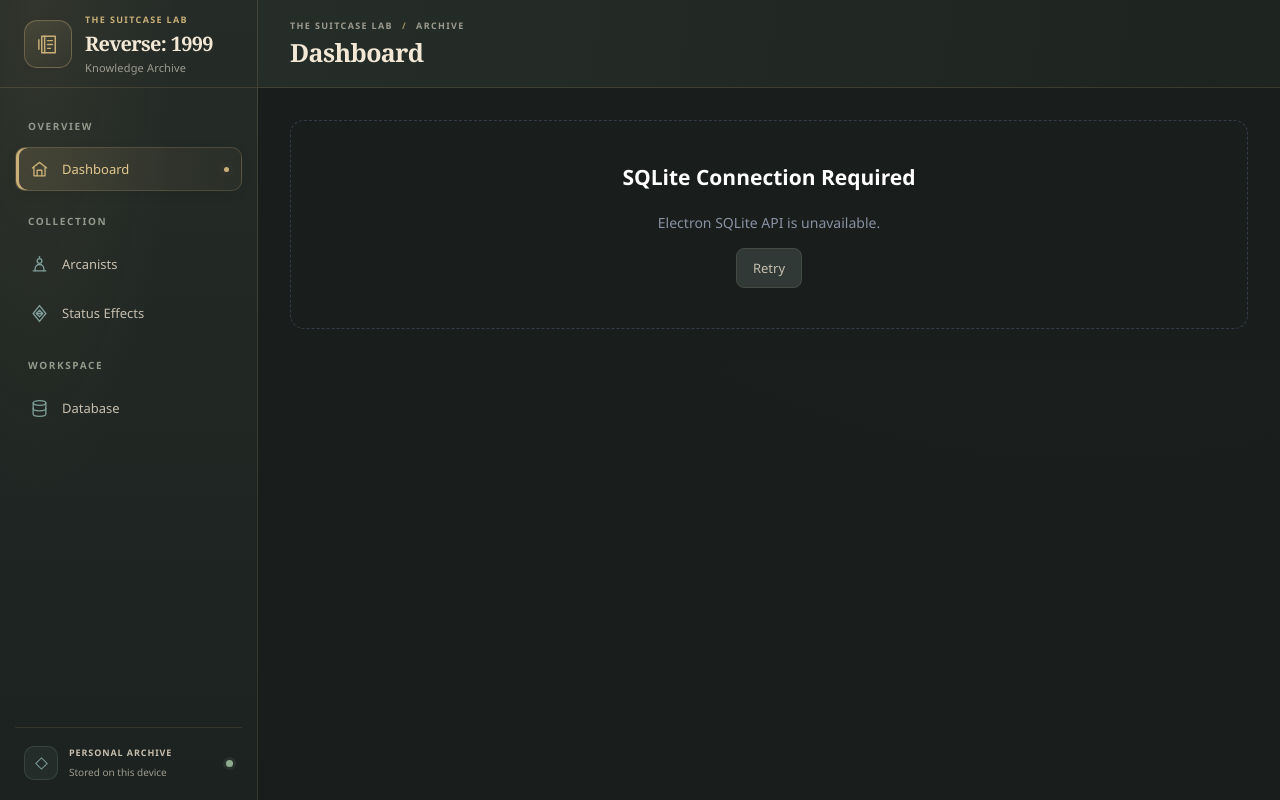
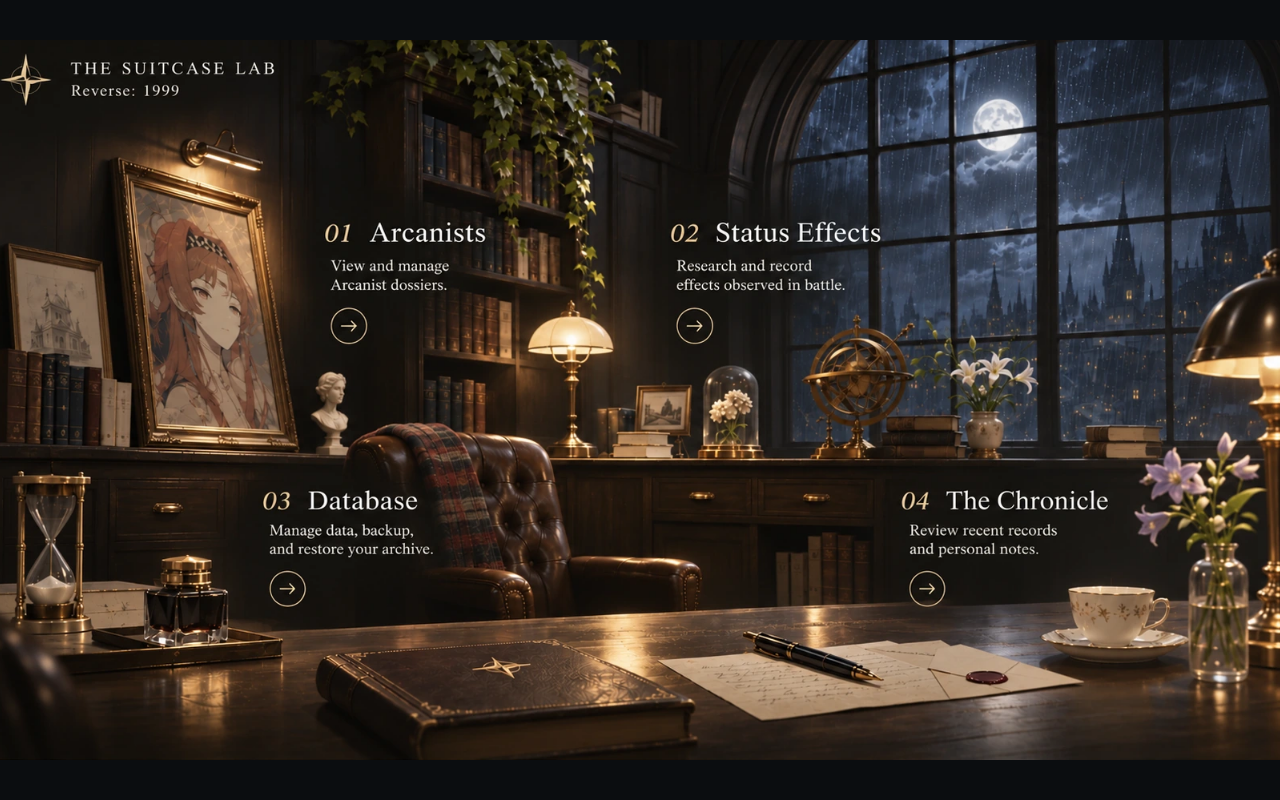
Before and after one commit to EuphoriaBot/the-suitcase-lab-projects, a React (Vite) app in the folder desktop/src/renderer/: page / in a window 1280 px wide. Built offline with nearby package versions, Linux system fonts and the light colour scheme.

Commit message:
Timekeeper's Room Navigation

```diff
--- /dev/null
+++ b/desktop/src/renderer/src/features/timekeeper/TimekeeperEntry.tsx
@@ -0,0 +1,32 @@
+import { useState, type JSX } from 'react'
+import App from '../../App'
+import TimekeeperRoom, { type RoomDestination } from './TimekeeperRoom'
+import './timekeeper-room.css'
+
+export default function TimekeeperEntry(): JSX.Element {
+  const [inRoom, setInRoom] = useState(true)
+
+  const enterArchive = (destination: RoomDestination): void => {
+    window.location.hash = destination
+    setInRoom(false)
+  }
+
+  if (inRoom) {
+    return <TimekeeperRoom onNavigate={enterArchive} />
+  }
+
+  return (
+    <div className="timekeeper-legacy-app">
+      <App />
+      <button
+        className="timekeeper-return"
+        type="button"
+        onClick={(): void => setInRoom(true)}
+        title="Return to the Timekeeper's Room"
+      >
+        <span aria-hidden="true">✦</span>
+        <span>The Room</span>
+      </button>
+    </div>
+  )
+}
--- /dev/null
+++ b/desktop/src/renderer/src/features/timekeeper/TimekeeperRoom.tsx
@@ -0,0 +1,57 @@
+import type { JSX } from 'react'
+
+export type RoomDestination = 'arcanists' | 'status-effects' | 'database' | 'dashboard'
+
+interface TimekeeperRoomProps {
+  onNavigate: (destination: RoomDestination) => void
+}
+
+interface RoomObject {
+  id: RoomDestination
+  label: string
+  position: string
+}
+
+const roomObjects: RoomObject[] = [
+  {
+    id: 'arcanists',
+    label: 'Open Arcanists',
+    position: 'arcanists'
+  },
+  {
+    id: 'status-effects',
+    label: 'Open Status Effects',
+    position: 'effects'
+  },
+  {
+    id: 'database',
+    label: 'Open Database',
+    position: 'database'
+  },
+  {
+    id: 'dashboard',
+    label: 'Open The Chronicle',
+    position: 'chronicle'
+  }
+]
+
+export default function TimekeeperRoom({ onNavigate }: TimekeeperRoomProps): JSX.Element {
+  return (
+    <main className="timekeeper-room" aria-label="The Timekeeper's Room">
+      <div className="timekeeper-room__canvas">
+        <nav className="timekeeper-room__objects" aria-label="Archive navigation">
+          {roomObjects.map((object) => (
+            <button
+              key={object.id}
+              type="button"
+              className={`timekeeper-room__object timekeeper-room__object--${object.position}`}
+              onClick={(): void => onNavigate(object.id)}
+              aria-label={object.label}
+              title={object.label}
+            />
+          ))}
+        </nav>
+      </div>
+    </main>
+  )
+}
--- /dev/null
+++ b/desktop/src/renderer/src/features/timekeeper/timekeeper-room.css
@@ -0,0 +1,163 @@
+.timekeeper-room {
+  position: relative;
+  width: 100%;
+  height: 100vh;
+  height: 100dvh;
+  overflow: hidden;
+  background: #0b0d10;
+}
+
+.timekeeper-room__canvas {
+  position: absolute;
+  top: 50%;
+  left: 50%;
+  width: min(100vw, calc(100dvh * 16 / 9));
+  height: min(100dvh, calc(100vw * 9 / 16));
+  aspect-ratio: 16 / 9;
+  transform: translate(-50%, -50%);
+  overflow: hidden;
+  background: url('../../assets/timekeeper/room-scene.webp') center center / cover no-repeat;
+}
+
+.timekeeper-room__objects {
+  position: absolute;
+  inset: 0;
+  z-index: 2;
+  pointer-events: none;
+}
+
+.timekeeper-room__object {
+  position: absolute;
+  display: block;
+  margin: 0;
+  padding: 0;
+  border: 0;
+  background: transparent;
+  cursor: pointer;
+  pointer-events: auto;
+  border-radius: 24px;
+  outline: none;
+}
+
+.timekeeper-room__object::before {
+  content: '';
+  position: absolute;
+  inset: -10px -14px -14px -14px;
+  border-radius: 28px;
+  background: radial-gradient(
+    ellipse at 28% 58%,
+    rgba(230, 197, 128, 0.08) 0%,
+    rgba(230, 197, 128, 0.04) 24%,
+    rgba(230, 197, 128, 0.015) 42%,
+    transparent 68%
+  );
+  opacity: 0;
+  transform: scale(0.985);
+  transition:
+    opacity 180ms ease,
+    transform 180ms ease;
+  pointer-events: none;
+}
+
+.timekeeper-room__object::after {
+  content: '';
+  position: absolute;
+  top: var(--glow-y);
+  left: var(--glow-x);
+  width: 66px;
+  height: 66px;
+  border-radius: 999px;
+  background: radial-gradient(
+    circle,
+    rgba(235, 206, 144, 0.22) 0%,
+    rgba(235, 206, 144, 0.1) 32%,
+    rgba(235, 206, 144, 0.03) 54%,
+    transparent 72%
+  );
+  transform: translate(-50%, -50%) scale(0.94);
+  opacity: 0;
+  transition:
+    opacity 180ms ease,
+    transform 180ms ease;
+  pointer-events: none;
+}
+
+.timekeeper-room__object:hover::before,
+.timekeeper-room__object:focus-visible::before {
+  opacity: 1;
+  transform: scale(1);
+}
+
+.timekeeper-room__object:hover::after,
+.timekeeper-room__object:focus-visible::after {
+  opacity: 1;
+  transform: translate(-50%, -50%) scale(1);
+}
+
+.timekeeper-room__object:focus-visible {
+  box-shadow: 0 0 0 2px rgba(233, 204, 144, 0.72);
+}
+
+.timekeeper-room__object--arcanists {
+  top: 22.8%;
+  left: 24.2%;
+  width: 16.2%;
+  height: 21%;
+  --glow-x: 19%;
+  --glow-y: 83%;
+}
+
+.timekeeper-room__object--effects {
+  top: 22.8%;
+  left: 50.3%;
+  width: 18%;
+  height: 21%;
+  --glow-x: 20%;
+  --glow-y: 83%;
+}
+
+.timekeeper-room__object--database {
+  top: 58.8%;
+  left: 19.3%;
+  width: 18.2%;
+  height: 20%;
+  --glow-x: 13%;
+  --glow-y: 82%;
+}
+
+.timekeeper-room__object--chronicle {
+  top: 59.3%;
+  left: 67.8%;
+  width: 19.5%;
+  height: 20.2%;
+  --glow-x: 19%;
+  --glow-y: 82%;
+}
+
+@media (max-width: 1200px) {
+  .timekeeper-room__object::after {
+    width: 58px;
+    height: 58px;
+  }
+}
+
+@media (max-width: 900px) {
+  .timekeeper-room__canvas {
+    width: 100vw;
+    height: calc(100vw * 9 / 16);
+    top: 50%;
+    transform: translate(-50%, -50%);
+  }
+
+  .timekeeper-room__object::after {
+    width: 52px;
+    height: 52px;
+  }
+}
+
+@media (prefers-reduced-motion: reduce) {
+  .timekeeper-room__object::before,
+  .timekeeper-room__object::after {
+    transition: none;
+  }
+}
--- a/desktop/src/renderer/src/main.tsx
+++ b/desktop/src/renderer/src/main.tsx
@@ -1,6 +1,5 @@
 import React from 'react'
 import ReactDOM from 'react-dom/client'
-import App from './App'
 
 import './styles/css/base.css'
 import './styles/css/layout.css'
@@ -11,9 +10,10 @@ import './styles/css/responsive.css'
 import './styles/css/database.css'
 import './styles/css/navigation-polish.css'
 import './styles/css/archive-list-header.css'
+import TimekeeperEntry from './features/timekeeper/TimekeeperEntry'
 
 ReactDOM.createRoot(document.getElementById('root') as HTMLElement).render(
   <React.StrictMode>
-    <App />
+    <TimekeeperEntry />
   </React.StrictMode>
 )
```
Also changed, not shown: desktop/src/renderer/src/assets/timekeeper/room-scene.webp (added).
